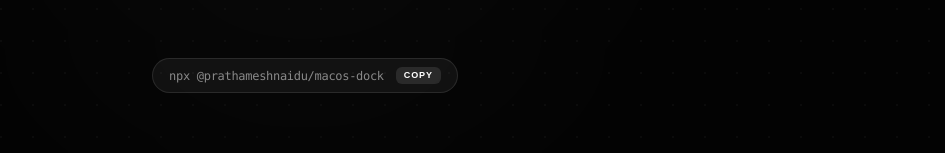
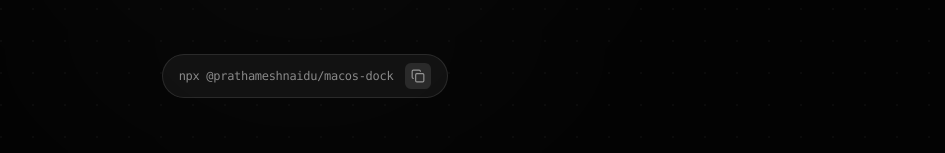
Before and after one commit to intrface2026/macos-dock-component, a Next.js app: page / in a window 1280 px wide. Shown: the part 487-640 px from the top of the page, without its empty margins (335-1280 px from the left). Built offline with nearby package versions, Linux system fonts and the light colour scheme; a web font is replaced by a local one.

Commit message:
UI: Replace copy text with animated Lucide icons

```diff
--- a/app/page.tsx
+++ b/app/page.tsx
@@ -1,8 +1,18 @@
 "use client";
 
+import { useState } from "react";
+import { Copy, Check } from "lucide-react";
 import { Dock } from "@/components/Dock";
 
 export default function Home() {
+  const [copied, setCopied] = useState(false);
+
+  const handleCopy = () => {
+    navigator.clipboard.writeText("npx @prathameshnaidu/macos-dock");
+    setCopied(true);
+    setTimeout(() => setCopied(false), 2000);
+  };
+
   return (
     <main className="min-h-screen w-full bg-[#030303] relative overflow-hidden flex flex-col items-center justify-center selection:bg-white/20">
 
@@ -32,15 +42,14 @@
           <div className="group relative inline-flex items-center gap-3 px-4 py-2 bg-white/5 border border-white/10 rounded-full hover:bg-white/10 transition-all duration-300">
             <span className="text-xs font-mono text-white/50 tracking-tight">npx @prathameshnaidu/macos-dock</span>
             <button
-              onClick={() => {
-                navigator.clipboard.writeText("npx @prathameshnaidu/macos-dock");
-                const btn = document.getElementById("copy-btn");
-                if (btn) btn.innerText = "COPIED";
-                setTimeout(() => { if (btn) btn.innerText = "COPY"; }, 2000);
-              }}
-              className="px-2 py-0.5 rounded-md bg-white/10 hover:bg-white/20 text-[9px] font-bold text-white tracking-widest transition-colors cursor-pointer"
+              onClick={handleCopy}
+              className="p-1.5 rounded-md bg-white/10 hover:bg-white/20 text-white transition-colors cursor-pointer"
             >
-              <span id="copy-btn">COPY</span>
+              {copied ? (
+                <Check className="w-3.5 h-3.5 text-green-400" />
+              ) : (
+                <Copy className="w-3.5 h-3.5 opacity-50" />
+              )}
             </button>
           </div>
         </div>
```
